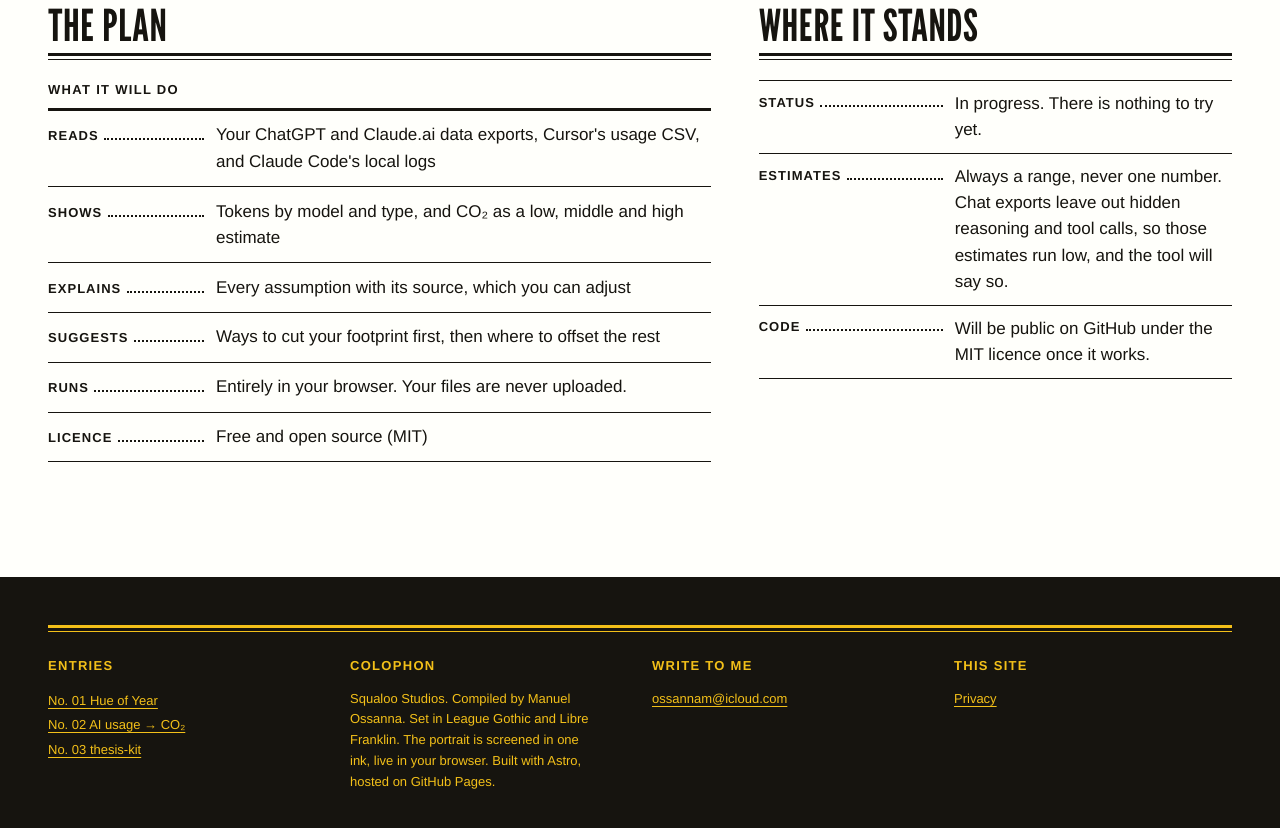
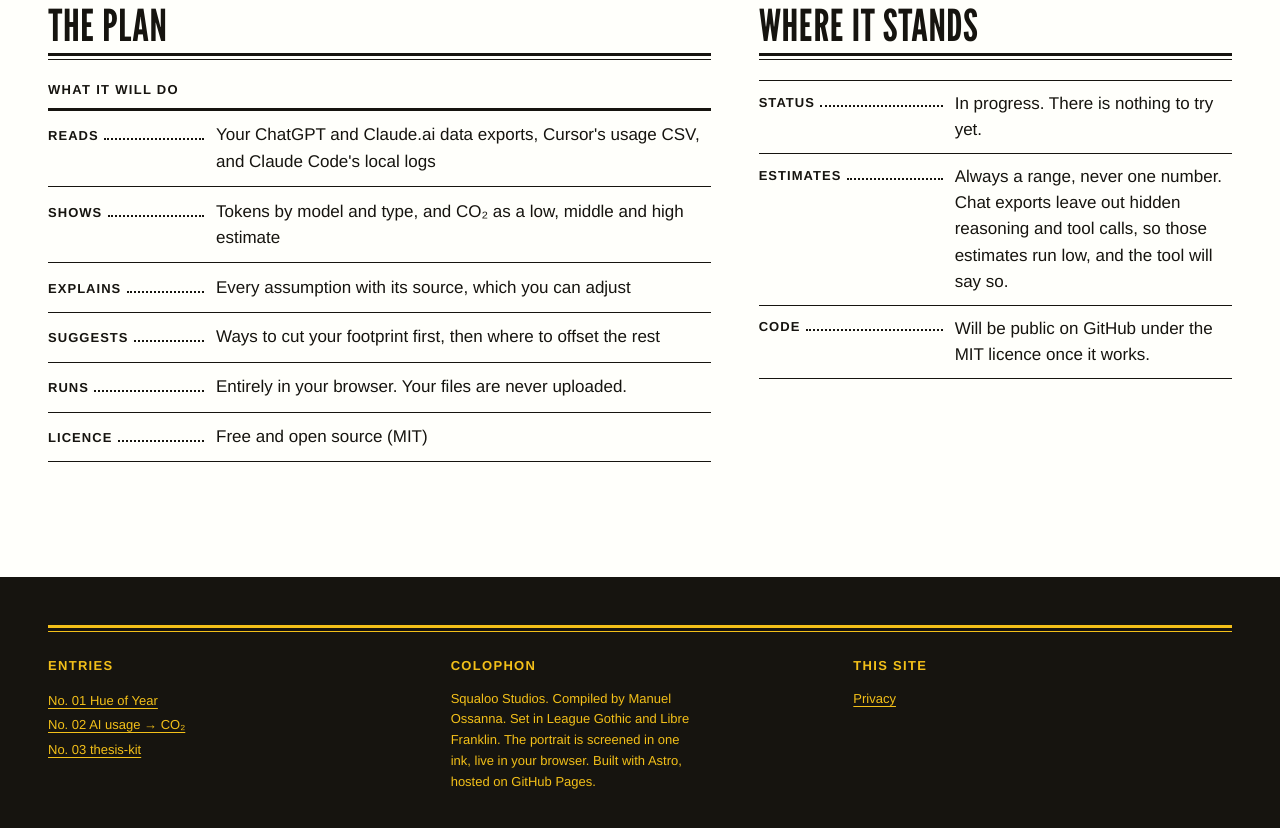
Before and after one commit to CTRLMANu/squaloo-studio, an Astro site: page /ai-co2 in a window 1280 px wide. Shown: the part 845-1673 px from the top of the page. Built offline with nearby package versions, Linux system fonts and the light colour scheme; Astro itself is replaced by a stand-in of ours.

Commit message:
Remove the footer email and the cover contact link.
Co-authored-by: Cursor <cursoragent@cursor.com>

```diff
--- a/src/layouts/Base.astro
+++ b/src/layouts/Base.astro
@@ -71,10 +71,6 @@ const websiteLd = {
           </p>
         </div>
         <div>
-          <h2 class="label">Write to me</h2>
-          <p><a href={`mailto:${SITE.email}`}>{SITE.email}</a></p>
-        </div>
-        <div>
           <h2 class="label">This site</h2>
           <p><a href="/privacy/">Privacy</a></p>
         </div>
--- a/src/pages/index.astro
+++ b/src/pages/index.astro
@@ -16,7 +16,6 @@ const [hue, co2, thesis] = entries;
       links={[
         { href: '#contents', text: 'Contents' },
         { href: '#note', text: 'Note' },
-        { href: `mailto:${SITE.email}`, text: 'Contact' },
       ]}
     />
 
```
